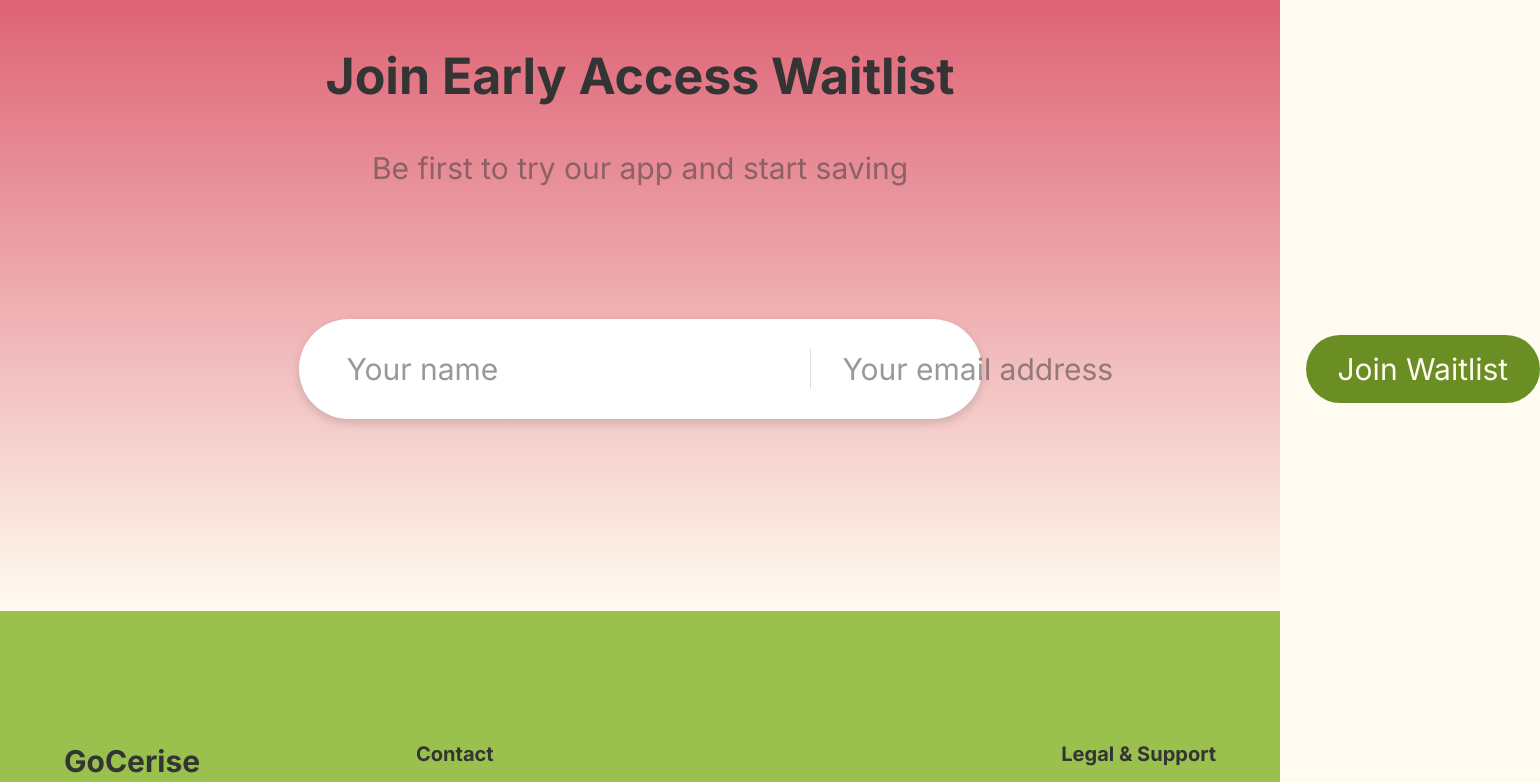
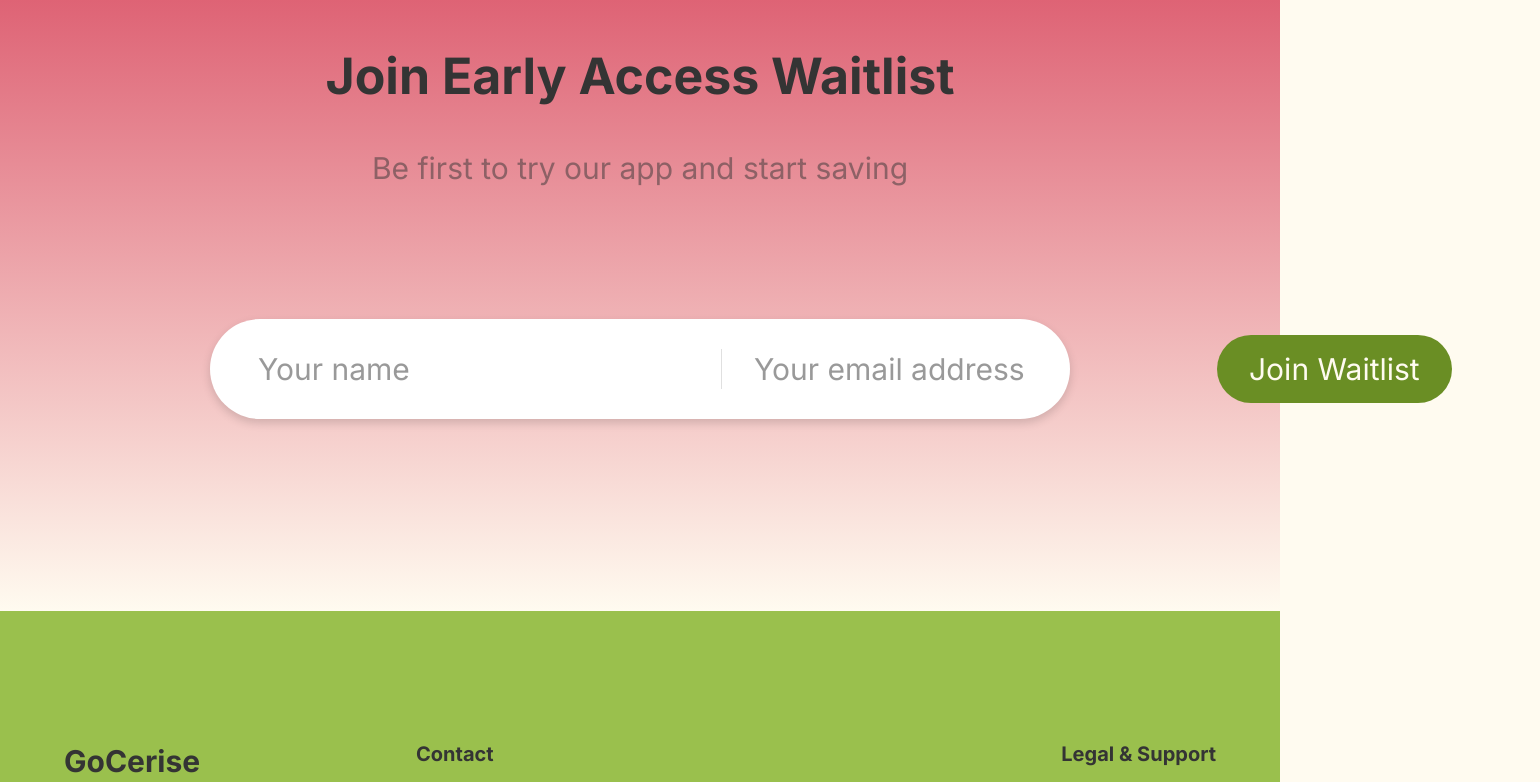
Before and after one commit to VMotta1/GoCeriseWebsite, a Next.js app: page / in a window 1280 px wide. Shown: the part 2066-2848 px from the top of the page, 1540 px wide, since content can reach past the window. Built offline with nearby package versions, Linux system fonts and the light colour scheme; no server answers.

Commit message:
fix: widen WaitlistForm pill to contain button after adding name field

```diff
--- a/app/globals.css
+++ b/app/globals.css
@@ -62,7 +62,7 @@ body {
 }
 
 @media (max-width: 1023px) {
-  .waitlist-form { width: 100% !important; max-width: 560px !important; height: 80px !important; }
+  .waitlist-form { width: 100% !important; max-width: 700px !important; height: 80px !important; }
   .waitlist-input { font-size: 20px !important; }
   .waitlist-btn { font-size: 20px !important; height: 54px !important; }
 }
--- a/components/WaitlistForm.tsx
+++ b/components/WaitlistForm.tsx
@@ -42,7 +42,7 @@ export default function WaitlistForm() {
           borderRadius: 1500,
           boxShadow: '0px 4px 10px rgba(0,0,0,0.15)',
           padding: 16,
-          width: 683,
+          width: 860,
           height: 100,
           gap: 0,
         }}
```
